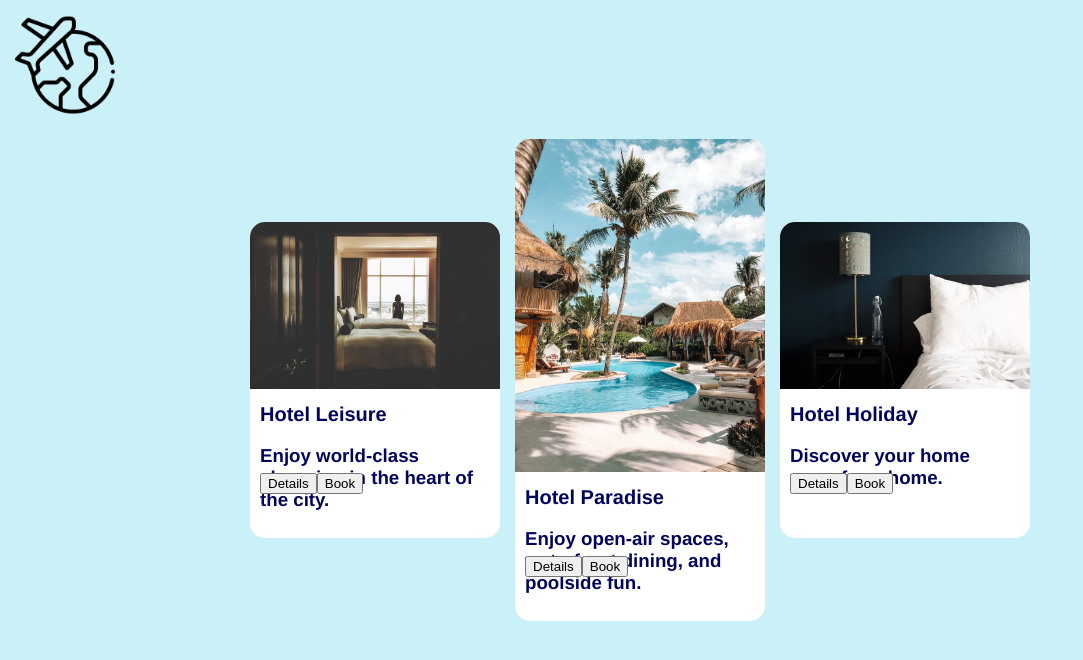
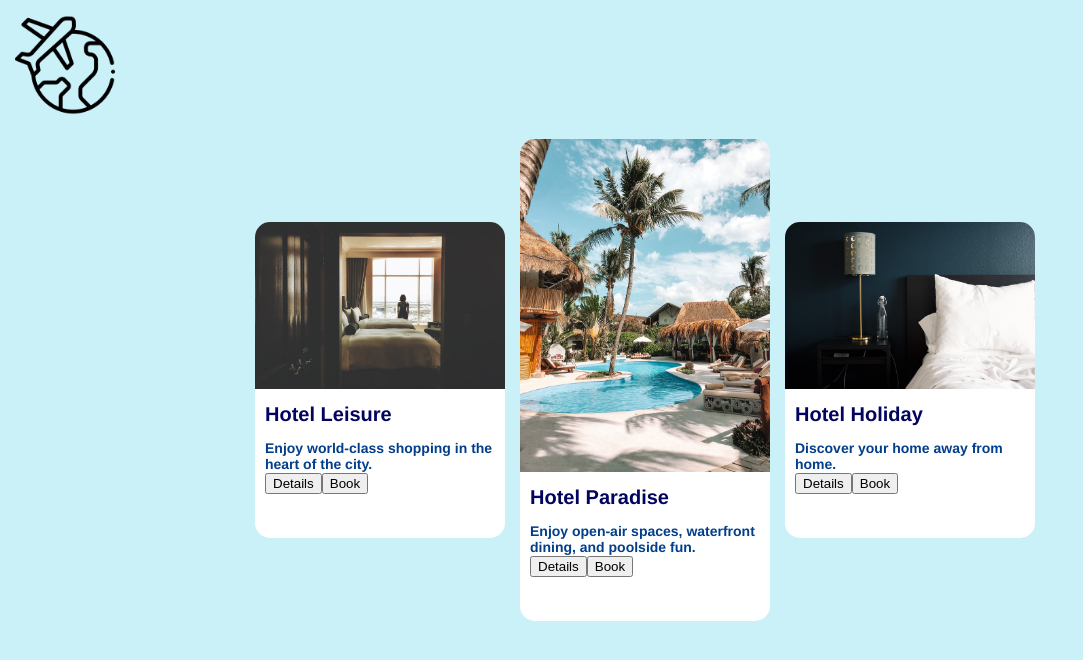
Before and after one commit to stephenmussel/starter-emotion, a React (Create React App) app: page / in a window 1280 px wide. Shown: the top 660 px of the page, without its empty margins (0-1083 px from the left). Built offline with nearby package versions, Linux system fonts and the light colour scheme.

Commit message:
added Description and Action wrappers

```diff
--- a/src/App.js
+++ b/src/App.js
@@ -7,6 +7,8 @@ import { CardWrapper } from './styles';
 import { ImageWrapper } from "./styles";
 import { TextWrapper } from "./styles";
 import { TitleWrapper } from "./styles";
+import { DescriptionWrapper } from "./styles";
+import { ActionWrapper } from "./styles";
 
 const hotels = [
   {
@@ -54,7 +56,7 @@ function App() {
           width: 100px;
         `}
       />
-      <div
+      <ActionWrapper
         css={css`
           display: flex;
           justify-content: center;
@@ -72,7 +74,7 @@ function App() {
               <ImageWrapper src={hotel.src} alt={hotel.alt} />
               <TextWrapper>
                 <TitleWrapper>{hotel.title}</TitleWrapper>
-                <h3>{hotel.description}</h3>
+                <DescriptionWrapper>{hotel.description}</DescriptionWrapper>
               </TextWrapper>
               <TextWrapper>
                 <button>Details</button>
@@ -81,7 +83,7 @@ function App() {
             </CardWrapper>
           );
         })}
-      </div>
+      </ActionWrapper>
     </main>
   );
 }
--- a/src/styles.js
+++ b/src/styles.js
@@ -28,3 +28,15 @@ export const TitleWrapper = styled.h2`
     margin: 0;
     font-size: 20px;
 `;
+
+export const DescriptionWrapper = styled.h3`
+    martin-top: 5px;
+    font-size: 14px;
+    color: #023e8a;
+`;
+
+export const ActionWrapper = styled.div`
+    margin-left: 10px;
+    padding: 10px 0;
+    display: flex;
+`;
```
